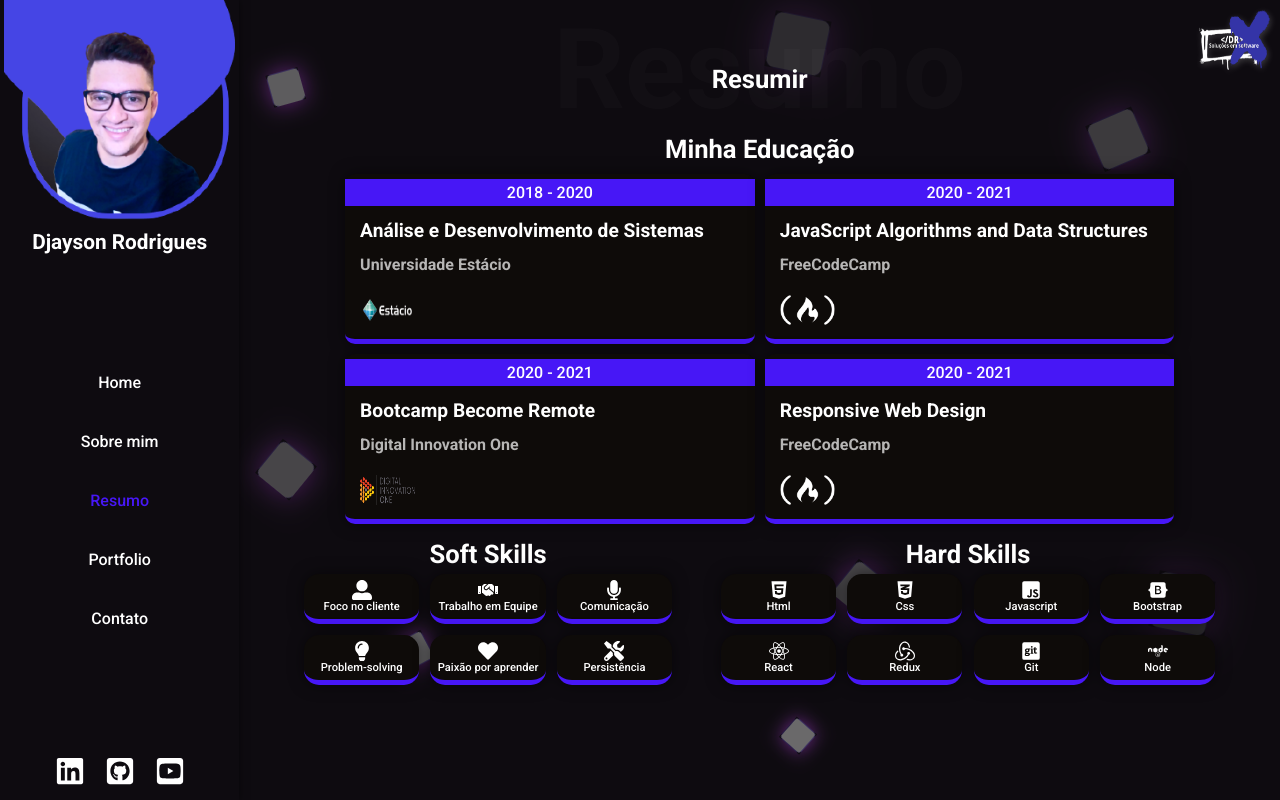
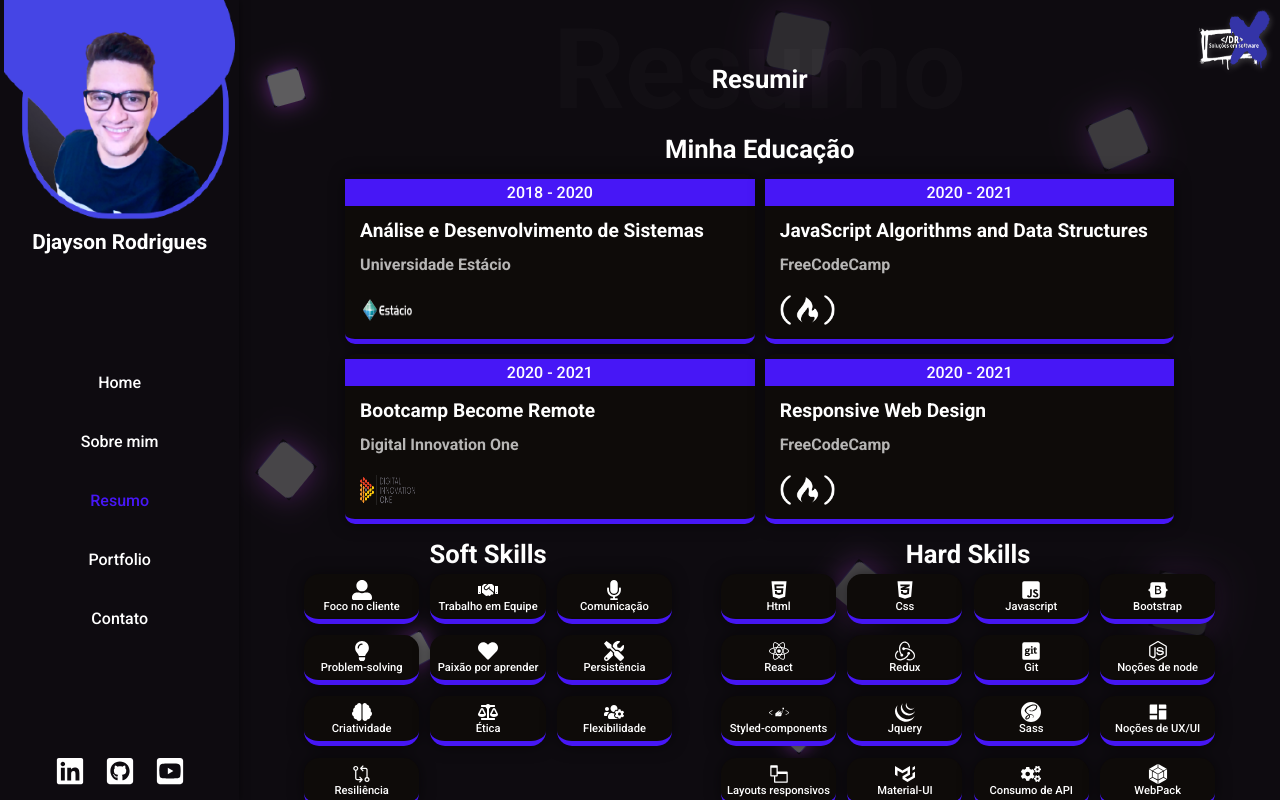
Before and after one commit to Djaysson/Portfolio, a React (Create React App) app: page /resumo in a window 1280 px wide. Built offline with nearby package versions, Linux system fonts and the light colour scheme; grey boxes are pictures that could not be loaded; the HTML template or start-up script is replaced by a standard one; a web font is replaced by a local one.

Commit message:
Refactor files from the contact page and the summary page

```diff
--- a/src/pages/contato/index.js
+++ b/src/pages/contato/index.js
@@ -21,7 +21,7 @@
   FaInstagramSquare,
   FaLinkedin,
   FaGithubSquare,
-  FaYoutubeSquare,
+  FaFacebookSquare,
 } from "react-icons/fa";
 
 function Contato() {
@@ -130,9 +130,9 @@
                 <li>
                   <a
                     target="blank"
-                    href="https://www.youtube.com/channel/UCAkanB0GDpy5UfRQnU2zbBg"
+                    href="https://www.facebook.com/djayson.alves"
                   >
-                    <FaYoutubeSquare size={35} color="#4545E5" />
+                    <FaFacebookSquare size={35} color="#4545E5" />
                   </a>
                 </li>
               </ul>
--- a/src/pages/contato/styles.js
+++ b/src/pages/contato/styles.js
@@ -6,6 +6,7 @@
   animation: bounceInDown;
   animation-duration: 2s;
   overflow: hidden;
+  overflow-y: initial;
 
   @media (min-width: 768px) and (max-width: 1024px) {
     overflow-y: initial;
@@ -18,7 +19,7 @@
   display: flex;
   flex-direction: row;
   justify-content: space-between;
-  margin-top: 180px;
+  margin-top: 172px;
   padding: 0px 30px;
   @media (min-width: 768px) and (max-width: 1024px) {
     overflow-y: initial;
@@ -387,7 +388,7 @@
 export const Button = styled.input`
   width: 25vw;
   height: 40px;
-  margin: 20px auto;
+  margin: 15px auto;
   border: none;
   border-radius: 10px;
   font-weight: 500;
--- a/src/pages/resumo/index.js
+++ b/src/pages/resumo/index.js
@@ -4,9 +4,19 @@
 import LogoEstacio from "../../assets/logos/estacio.png";
 import LogoFreeCode from "../../assets/logos/free.png";
 import LogoDigital from "../../assets/logos/digital.png";
-import { SiRedux } from "react-icons/si";
 import TitlePage from "../../components/titlePage/index";
 import AnimatedBackground from "../../components/background/index";
+import {
+  SiRedux,
+  SiStyledComponents,
+  SiJquery,
+  SiSass,
+  SiMaterialUi,
+  SiWebpack,
+  SiNodeDotJs,
+} from "react-icons/si";
+import { VscCompareChanges, VscEditorLayout } from "react-icons/vsc";
+import { RiLayoutMasonryFill } from "react-icons/ri";
 
 import {
   FaHtml5,
@@ -21,7 +31,10 @@
   FaTools,
   FaMicrophone,
   FaLightbulb,
-  FaNode,
+  FaBrain,
+  FaBalanceScale,
+  FaUsersCog,
+  FaCogs,
 } from "react-icons/fa";
 
 function Resumo() {
@@ -108,6 +121,22 @@
                 <FaTools size={20} />
                 <span>Persistência</span>
               </li>
+              <li>
+                <FaBrain size={20} />
+                <span>Criatividade</span>
+              </li>
+              <li>
+                <FaBalanceScale size={20} />
+                <span>Ética</span>
+              </li>
+              <li>
+                <FaUsersCog size={20} />
+                <span>Flexibilidade</span>
+              </li>
+              <li>
+                <VscCompareChanges size={20} />
+                <span>Resiliência</span>
+              </li>
             </ul>
           </div>
           <div>
@@ -142,8 +171,40 @@
                 <span>Git</span>
               </li>
               <li>
-                <FaNode size={20} />
-                <span>Node</span>
+                <SiNodeDotJs size={20} />
+                <span>Noções de node</span>
+              </li>
+              <li>
+                <SiStyledComponents size={20} />
+                <span>Styled-components</span>
+              </li>
+              <li>
+                <SiJquery size={20} />
+                <span>Jquery</span>
+              </li>
+              <li>
+                <SiSass size={20} />
+                <span>Sass</span>
+              </li>
+              <li>
+                <RiLayoutMasonryFill size={20} />
+                <span>Noções de UX/UI</span>
+              </li>
+              <li>
+                <VscEditorLayout size={20} />
+                <span>Layouts responsivos</span>
+              </li>
+              <li>
+                <SiMaterialUi size={20} />
+                <span>Material-UI</span>
+              </li>
+              <li>
+                <FaCogs size={20} />
+                <span>Consumo de API</span>
+              </li>
+              <li>
+                <SiWebpack size={20} />
+                <span>WebPack</span>
               </li>
             </ul>
           </div>
--- a/src/pages/resumo/styles.js
+++ b/src/pages/resumo/styles.js
@@ -6,6 +6,7 @@
   animation: bounceInDown;
   animation-duration: 2s;
   overflow: hidden;
+  overflow-y: initial;
   @media (min-width: 768px) and (max-width: 1024px) {
     overflow-y: initial;
   }
```
